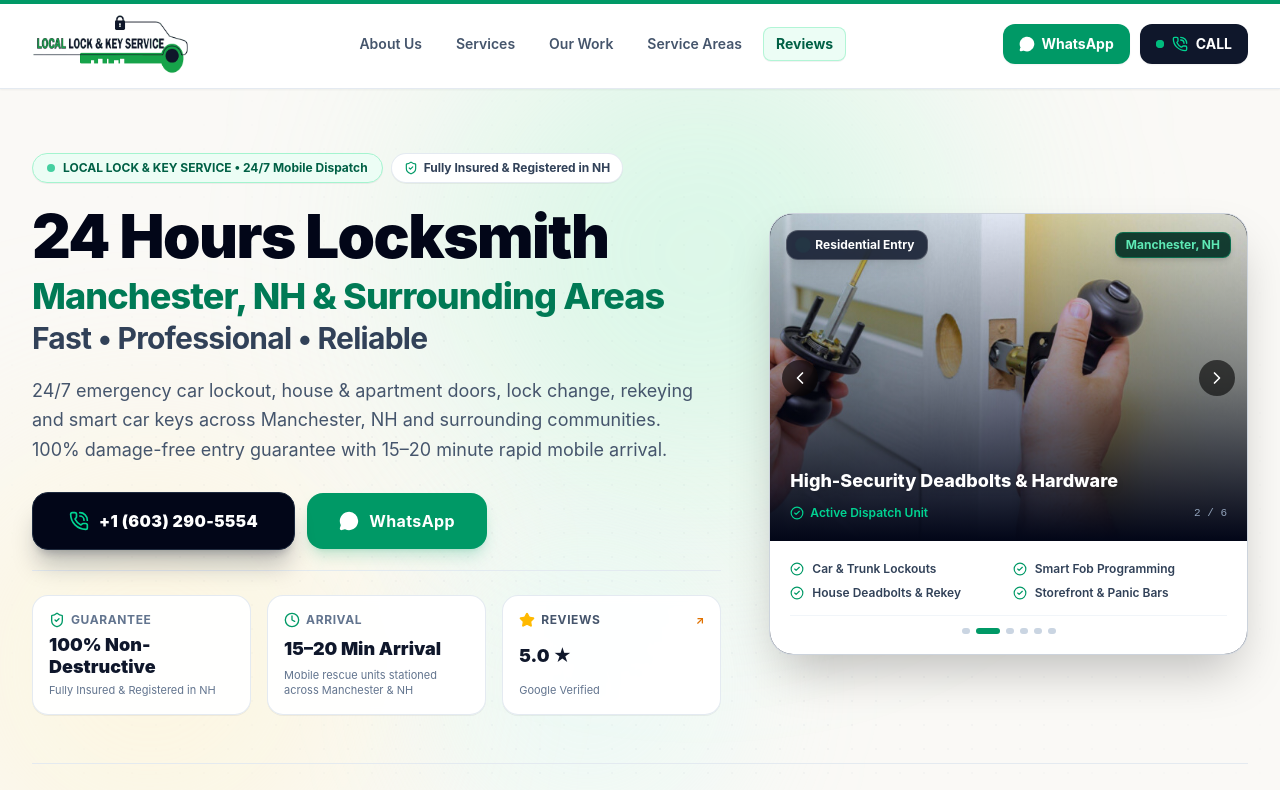
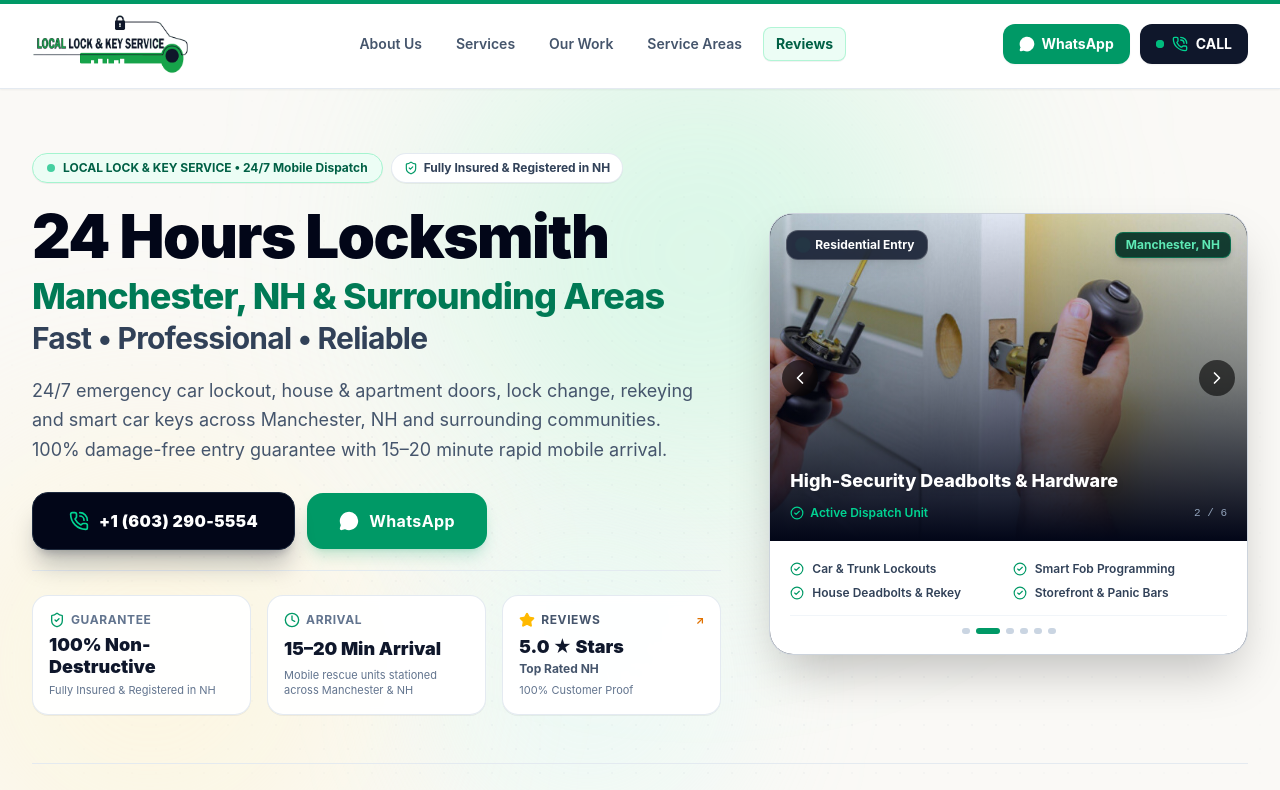
Before and after one commit to tokolejo/locallockkeyservice, a Next.js app: page / in a window 1280 px wide. Shown: the top 790 px of the page. Built offline with nearby package versions, Linux system fonts and the light colour scheme; no server answers; the database is empty; a web font is replaced by a local one.

Commit message:
fix(hero): implement balanced Option 3 layout for Hero Reviews card

```diff
--- a/src/components/home/HeroSection.tsx
+++ b/src/components/home/HeroSection.tsx
@@ -250,10 +250,13 @@ export function HeroSection({ slides, siteSettings, onOpenDispatchModal }: HeroS
                       </span>
                     </div>
                     <div className="text-sm sm:text-base md:text-lg font-black text-slate-900 group-hover/rating:text-amber-600 transition-colors leading-tight">
-                      5.0 ★
+                      <span>5.0 ★ Stars</span>
+                      <span className="block text-[11px] sm:text-xs font-bold text-slate-600 group-hover/rating:text-slate-800 transition-colors mt-0.5">
+                        Top Rated NH
+                      </span>
                     </div>
                     <p className="text-[10px] sm:text-[11px] text-slate-500 group-hover/rating:text-slate-700 mt-1 hidden sm:block leading-snug">
-                      Google Verified
+                      100% Customer Proof
                     </p>
                   </a>
                 </div>
```
